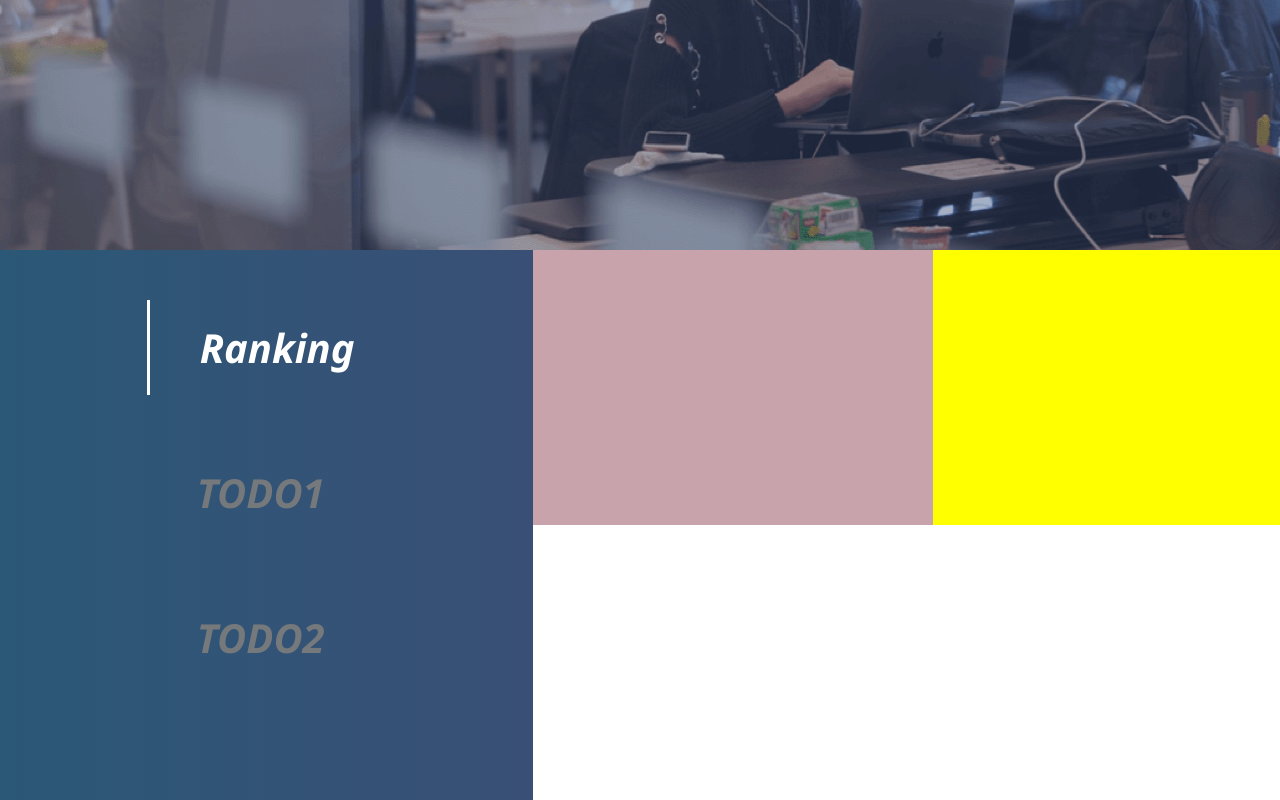
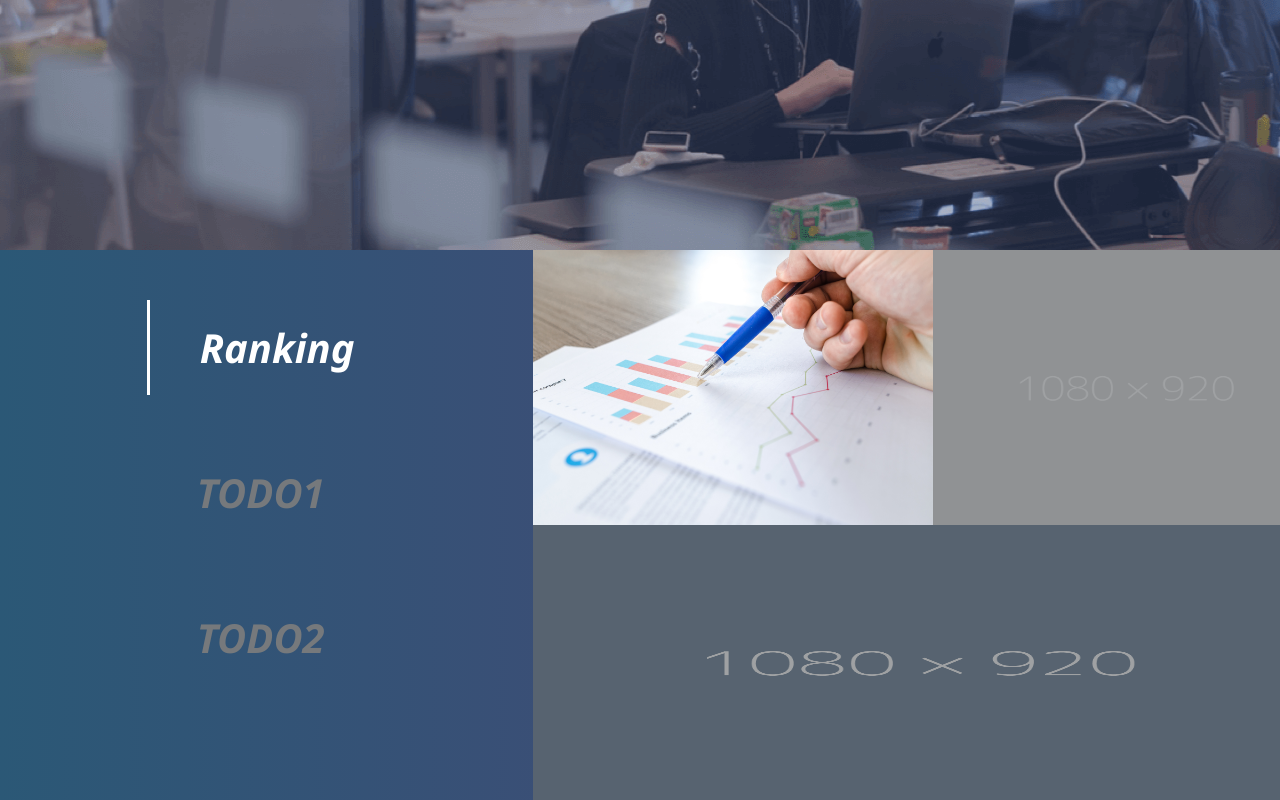
Before and after one commit to NJU-SE3/OASIS-Frontend, a Vue app in the folder oasis-frontend/: page /#/mainpage in a window 1280 px wide. Shown: the part 550-1350 px from the top of the page. Built offline with nearby package versions, Linux system fonts and the light colour scheme; what v-charts would draw is missing.

Commit message:
add test img

```diff
--- a/oasis-frontend/src/views/mainpage.vue
+++ b/oasis-frontend/src/views/mainpage.vue
@@ -58,9 +58,15 @@
       </el-col>
       <el-col :span="14" :offset="2">
       <div class="link-content">
-        <div id="content-item-one" :class="{imgActive : pic_one}"></div>
-        <div id="content-item-two" :class="{imgActive : pic_two}"></div>
-        <div id="content-item-three" :class="{imgActive : pic_three}"></div>
+        <div id="content-item-one" :class="{imgActive : pic_one}">
+          <img src="/static/mainpage/charts.jpg" alt="ooops" class="img-item">
+        </div>
+        <div id="content-item-two" :class="{imgActive : pic_two}">
+          <img src="/static/mainpage/TODO1.png" alt="ooops" class="img-item">
+        </div>
+        <div id="content-item-three" :class="{imgActive : pic_three}">
+          <img src="/static/mainpage/TODO2.png" alt="ooops" class="img-item">
+        </div>
       </div>
       </el-col>
     </el-row>
@@ -141,6 +147,10 @@ export default {
   font-size: 0;
 }
 
+.link-content > * {
+  opacity: 0.3;
+}
+
 .link-content #content-item-one {
   display: inline-block;
   width: 50%;
@@ -163,7 +173,17 @@ export default {
 
 .imgActive {
   transition: all 1s;
-  opacity: 0.6;
+  opacity: 1;
+}
+
+/* .img-item {
+  max-width: 100%;
+  max-height: 100%;
+} */
+
+.img-item {
+  width: 100%;
+  height: 100%;
 }
 
 .tab-list .tab-list-item {
```
Also changed, not shown: 1 other file (tests, documents, lock files or other folders).
